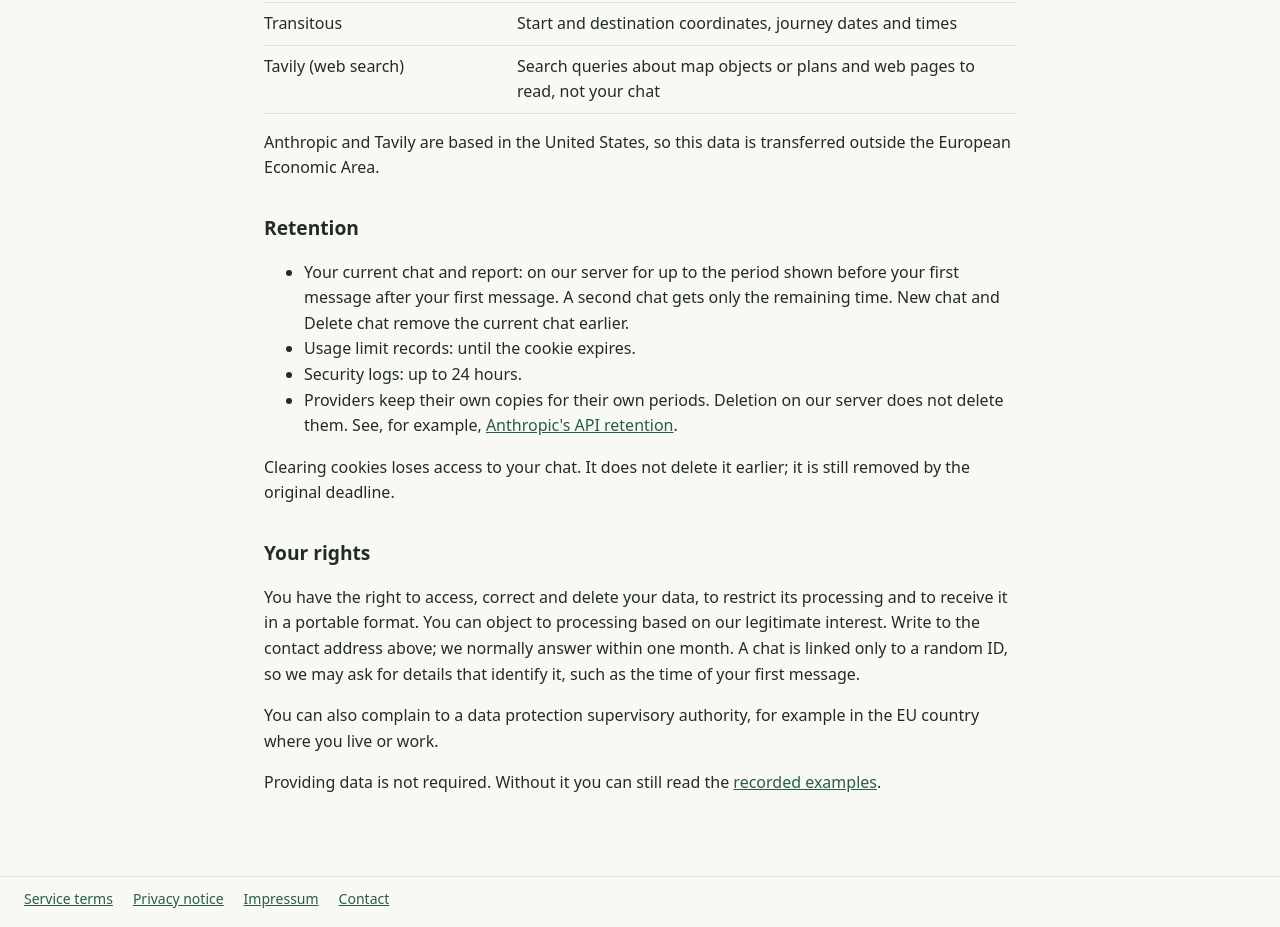
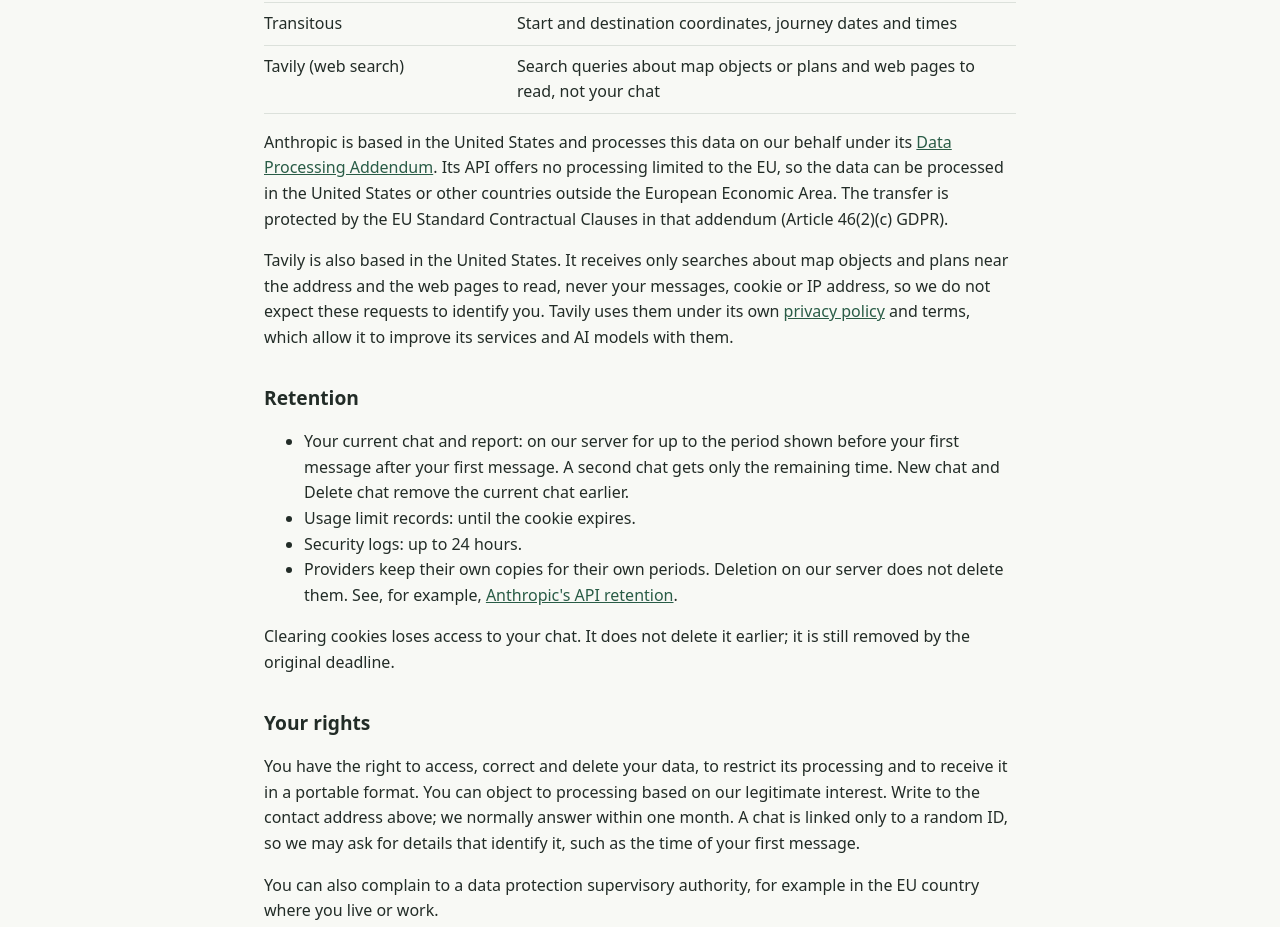
Before and after one commit to avashchenkov/out-of-frame, a Next.js app in the folder demo/frontend/: page /privacy in a window 1280 px wide. Shown: the part 1660-2587 px from the top of the page. Built offline with nearby package versions, Linux system fonts and the light colour scheme.

Commit message:
docs: name transfer safeguards and add legitimate interest record

```diff
--- a/demo/frontend/src/app/privacy/page.tsx
+++ b/demo/frontend/src/app/privacy/page.tsx
@@ -138,11 +138,35 @@
             </tr>
           </tbody>
         </table>
-        {/* TODO: name the transfer safeguards after verifying provider roles,
-            terms and processor agreements for the deployed plans. */}
         <p>
-          Anthropic and Tavily are based in the United States, so this data is
-          transferred outside the European Economic Area.
+          Anthropic is based in the United States and processes this data on our
+          behalf under its{" "}
+          <a
+            href="https://www.anthropic.com/legal/data-processing-addendum"
+            target="_blank"
+            rel="noopener noreferrer"
+          >
+            Data Processing Addendum
+          </a>
+          . Its API offers no processing limited to the EU, so the data can be
+          processed in the United States or other countries outside the European
+          Economic Area. The transfer is protected by the EU Standard
+          Contractual Clauses in that addendum (Article 46(2)(c) GDPR).
+        </p>
+        <p>
+          Tavily is also based in the United States. It receives only searches
+          about map objects and plans near the address and the web pages to
+          read, never your messages, cookie or IP address, so we do not expect
+          these requests to identify you. Tavily uses them under its own{" "}
+          <a
+            href="https://www.tavily.com/privacy"
+            target="_blank"
+            rel="noopener noreferrer"
+          >
+            privacy policy
+          </a>{" "}
+          and terms, which allow it to improve its services and AI models with
+          them.
         </p>
 
         <h2>Retention</h2>
```
Also changed, not shown: 3 other files (tests, documents, lock files or other folders).
